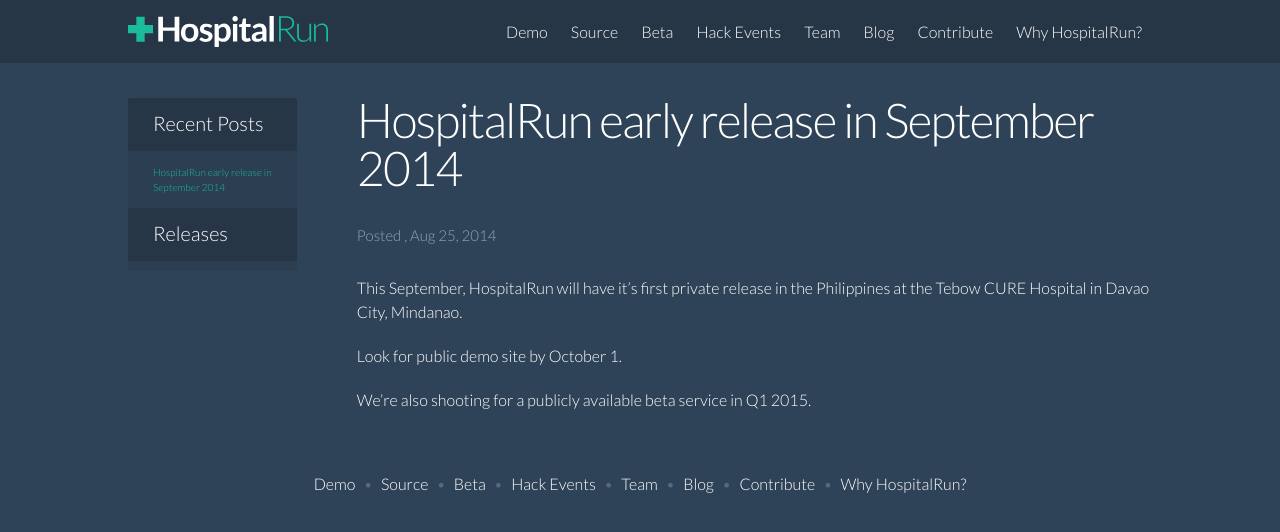
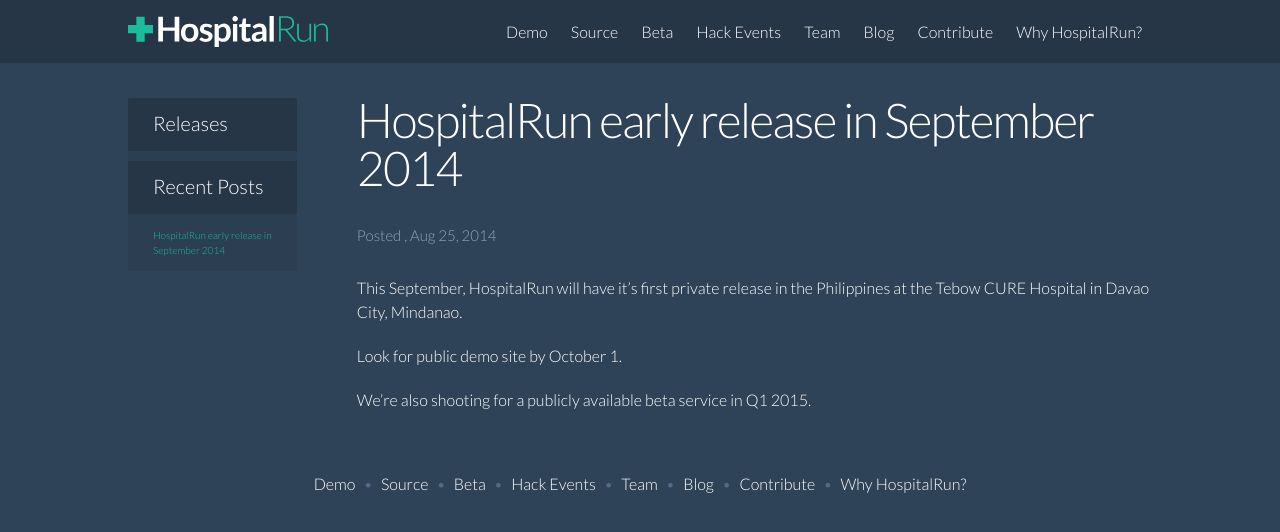
Before and after one commit to HospitalRun/hospitalrun.io, a Jekyll site: the page built from _posts/2014-08-25-early-release-in-september-2014.markdown, in a window 1280 px wide. Shown: the top 532 px of the page. Built offline with Jekyll 4.4.1, drawn with Linux system fonts in a browser that asks for light colours.

Commit message:
Reorder content in sidebar in post layout
Sidebar begins with list of releases for index and post detail page

```diff
--- a/_layouts/post.html
+++ b/_layouts/post.html
@@ -4,8 +4,8 @@ layout: default
 
 <div class='post-wrapper'>
   <section class='blog-sidebar'>
+    {% include recent-releases.html %}
     {% include recent-posts.html %}
-    {% include recent-releases.html %}
   </section>
   <div class="post">
     <header class="post-header">
```
